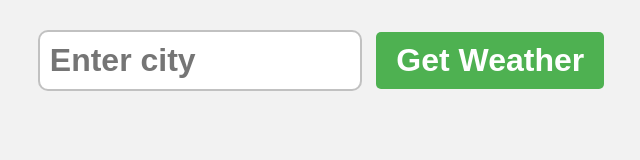
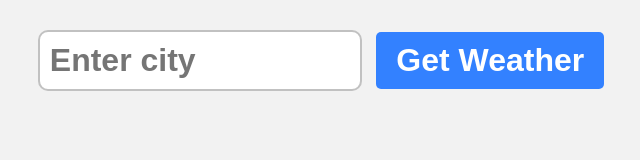
Before and after one commit to Fahad-Farooq/weather-app, a plain HTML site: page index.html in a window 1280 px wide. Shown: the whole page, without its empty margins (324-964 px from the left). Drawn offline with Linux system fonts and the light colour scheme.

Commit message:
Update style.css
changed background color of button

```diff
--- a/style.css
+++ b/style.css
@@ -25,7 +25,7 @@ button[type="submit"] {
   padding: 10px 20px;
   font-weight: bold;
   font-size: 2rem;
-  background-color: hsl(122, 39%, 50%);
+  background-color: hsl(217 100% 60%);
   color: white;
   border: none;
   border-radius: 5px;
@@ -33,7 +33,7 @@ button[type="submit"] {
 }
 
 button[type="submit"]:hover {
-  background-color: hsl(122, 39%, 40%);
+  background-color: hsl(217 100% 47.5%);
 }
 
 .card {
```
